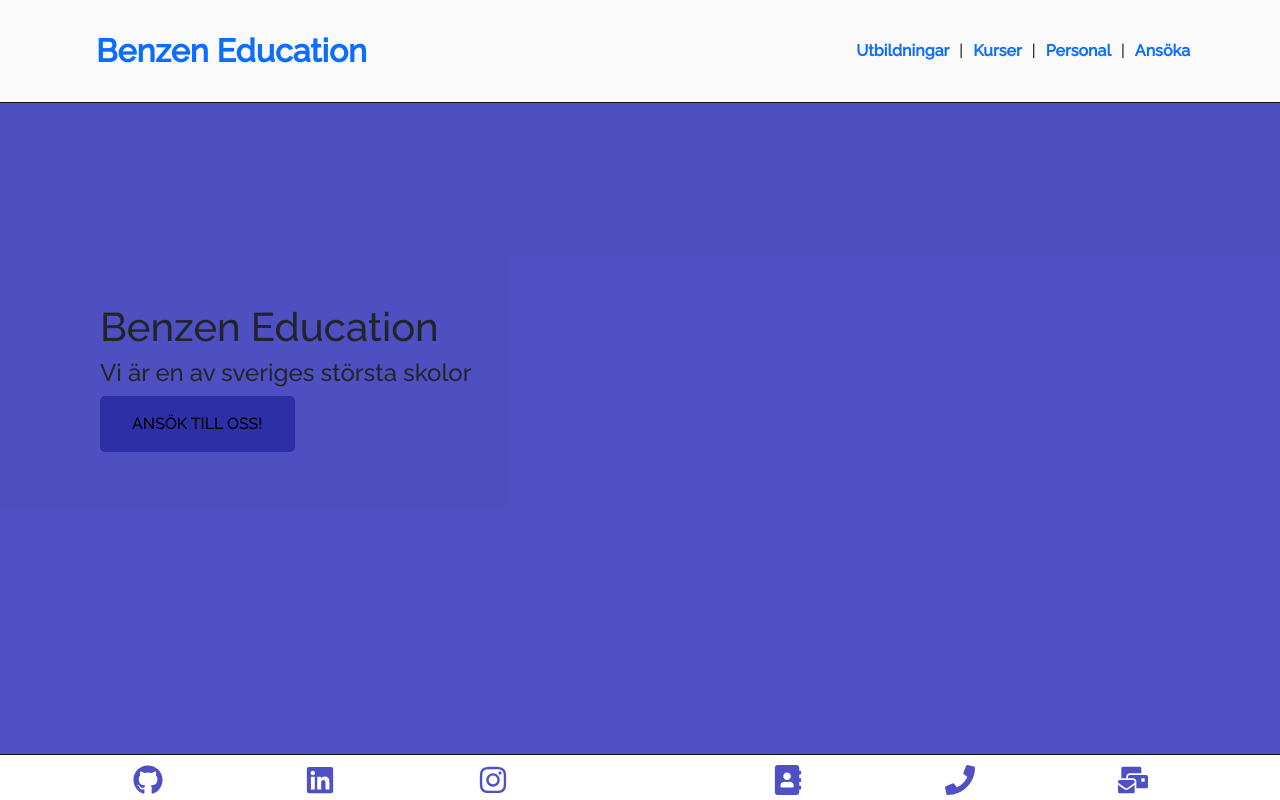
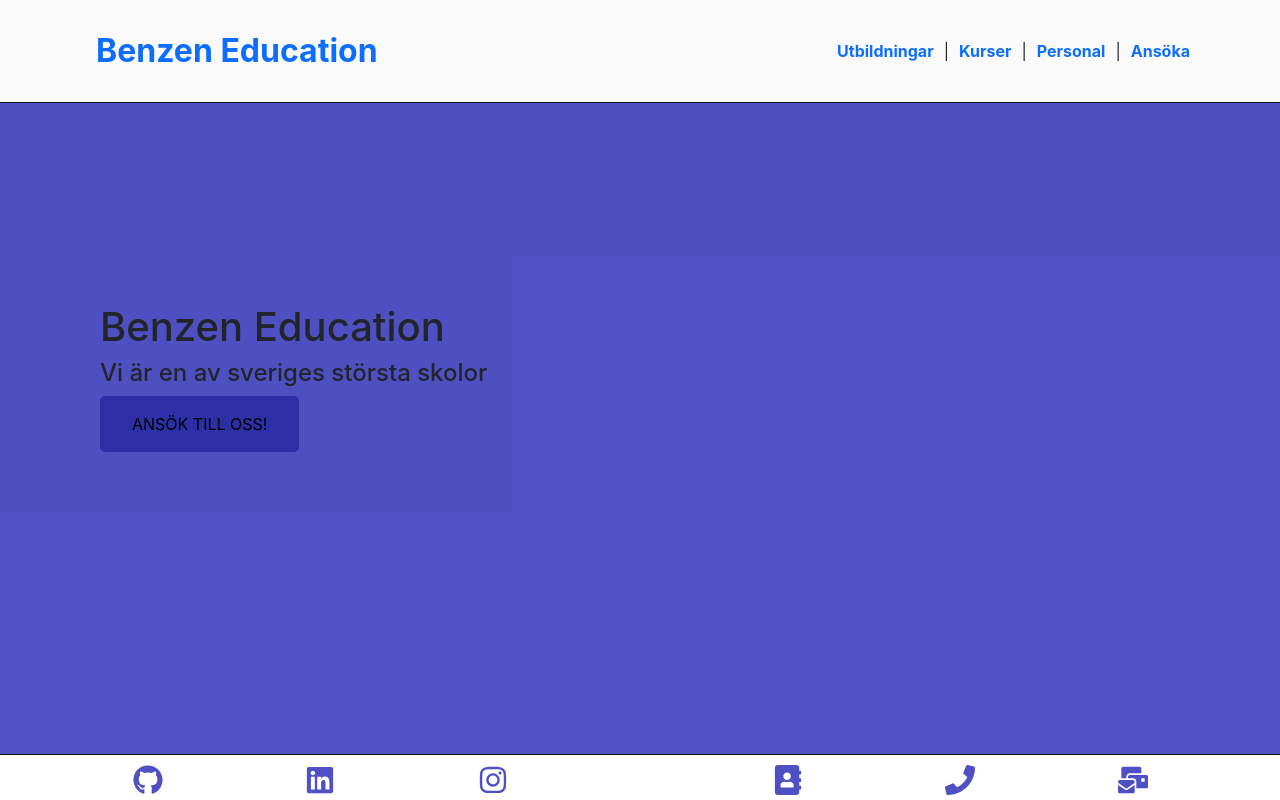
Before and after one commit to Ravelloo2/Benzen, a React (Create React App) app: page / in a window 1280 px wide. Shown: the top 800 px of the page. Built offline with nearby package versions, Linux system fonts and the light colour scheme; no server answers; a web font is replaced by a local one.

Commit message:
font-merged-into-root.css

```diff
--- a/src/css/Personal.css
+++ b/src/css/Personal.css
@@ -1,6 +1,4 @@
-* {
-    font-family: 'Raleway', sans-serif;
-}
+
 
 h2 {
     margin: 1em;
--- a/src/css/root.css
+++ b/src/css/root.css
@@ -1,8 +1,8 @@
 :root {
 
     /* Font Family */
-    --ff-primary: ;
-    --ff-secondary: ;
+    --ff-primary: 'Raleway';
+    --ff-secondary:  sans-serif;
 
     /* Font Sizes */
 
```
